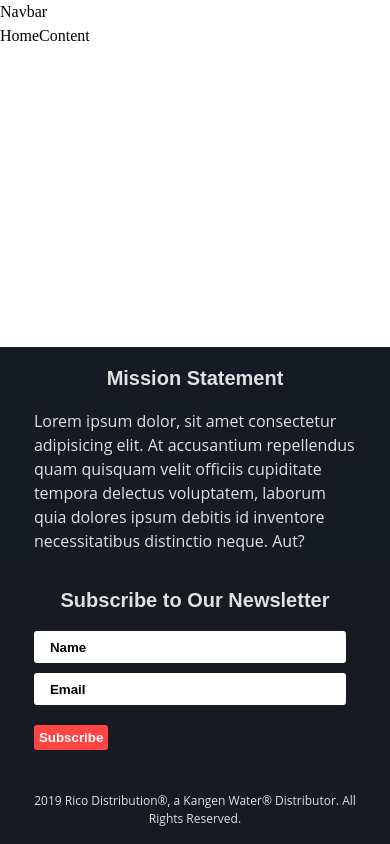
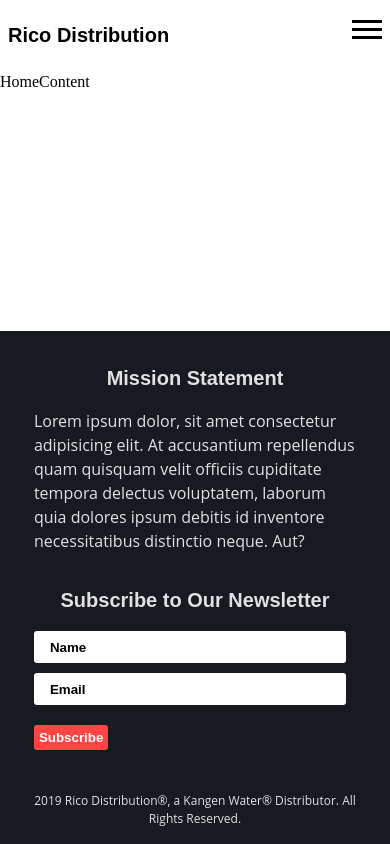
Before and after one commit to AndrewMartinez33/Rico-Distribution-Website, a React (Create React App) app: page / in a window 390 px wide. Built offline with nearby package versions, Linux system fonts and the light colour scheme.

Commit message:
added responsive navbar, footer css

```diff
--- a/src/App.css
+++ b/src/App.css
@@ -10,6 +10,73 @@
   flex: 1;
 }
 
+/* NAVBAR */
+.navigation-container {
+  display: flex;
+  justify-content: space-between;
+  align-items: center;
+  padding: 15px 8px 15px 8px;
+}
+
+#responsive-nav-items-container {
+  display: flex;
+  flex-direction: column;
+}
+
+#navigation-logo {
+  color: black;
+  font-family: var(--headline-font);
+  font-size: 1.25rem;
+  padding-top: 5px;
+  padding-bottom: 5px;
+  margin-right: 15px;
+}
+
+.nav-active {
+  font-weight: bold;
+  padding-top: 5px;
+  padding-bottom: 5px;
+  display: inline-block;
+}
+
+.navigation-item {
+  color: black;
+  padding-left: 5px;
+  padding-right: 5px;
+  display: none;
+  font-family: var(--headline-font);
+}
+
+.responsive-nav-items {
+  display: block;
+  padding-top: 25px;
+  padding-bottom: 5px;
+}
+
+.responsive-nav-items:hover {
+  font-weight: bold;
+  display: block;
+}
+
+#nav-hamburger {
+  display: block;
+  align-self: start;
+  width: 30px;
+  right: 8px;
+  top: 10px;
+}
+
+#nav-hamburger:hover {
+  cursor: pointer;
+}
+
+.hamburger {
+  width: 100%;
+  height: 3px;
+  background-color: black;
+  margin: 5px 0;
+}
+
 /* FOOTER */
 .footer-container {
   background-color: #171a20;
@@ -17,7 +84,9 @@
   height: auto;
   width: 100vw;
   font-family: var(--paragraph-font);
+  padding: 1rem 0 0 0;
 }
+
 
 .footer-box {
   width: 90%;
@@ -32,7 +101,6 @@
 
 .footer-box-left {
   width: 100%;
-  background-color: #161a24;
   padding: 1rem;
 }
 
@@ -96,6 +164,20 @@ textarea:focus::placeholder {
 /* Medium devices (tablets, 768px and up) */
 
 @media (min-width: 768px) {
+  .navigation-item {
+    display: inline-flex;
+  }
+
+  #nav-hamburger {
+    display: none;
+  }
+
+  .navigation-item:hover {
+    font-weight: bold;
+    padding-top: 5px;
+    padding-bottom: 5px;
+  }
+
   .footer-box-left {
     width: 50%;
   }
--- a/src/Components/Footer.jsx
+++ b/src/Components/Footer.jsx
@@ -4,7 +4,7 @@ import { Link } from "react-router-dom";
 const Footer = () => {
   return (
     <div className="footer-container centered-column">
-      <div className="centered-row">
+      <div className="centered-row footer-margin">
         <div className="footer-box-left centered-column">
           <div className="centered-column footer-box">
             <div className="footer-title">Mission Statement</div>
--- a/src/Components/Navbar.jsx
+++ b/src/Components/Navbar.jsx
@@ -1,8 +1,67 @@
-import React from "react";
+import React, { Component } from "react";
 import { Link, NavLink } from "react-router-dom";
 
-const Navbar = () => {
-  return <h1>Navbar</h1>;
-};
+class Navbar extends Component {
+  ResponsiveMenu() {
+    let navLeft = document.querySelector("#nav-left");
+    let navLeftItems = document.querySelectorAll(".navigation-item");
+    navLeftItems.forEach(item => {
+      if (item.classList.contains("responsive-nav-items")) {
+        item.classList.remove("responsive-nav-items");
+        navLeft.classList.remove("responsive-nav-items-container");
+      } else {
+        item.classList.add("responsive-nav-items");
+        navLeft.classList.add("responsive-nav-items-container");
+      }
+    });
+  }
+
+  ResetNav() {
+    let navLeftItems = document.querySelectorAll(".navigation-item");
+    if (window.innerWidth >= 768) {
+      navLeftItems.forEach(item => {
+        item.classList.remove("responsive-nav-items");
+      });
+    }
+  }
+
+  componentDidMount() {
+    window.addEventListener("resize", this.ResetNav);
+  }
+
+  render() {
+    return (
+      <header>
+        <div className="navigation-container">
+          <div id="nav-left">
+            <Link to="/" id="navigation-logo" className="nav-active">
+              Rico Distribution
+            </Link>
+            <NavLink to="/about" className="navigation-item">
+              About
+            </NavLink>
+            <NavLink to="/products" className="navigation-item">
+              Products
+            </NavLink>
+            <NavLink to="/water" className="navigation-item">
+              Water
+            </NavLink>
+            <NavLink to="/contact" className="navigation-item">
+              Contact
+            </NavLink>
+            <NavLink to="/join" className="navigation-item">
+              Join
+            </NavLink>
+          </div>
+          <div onClick={this.ResponsiveMenu} id="nav-hamburger">
+            <div className="hamburger" />
+            <div className="hamburger" />
+            <div className="hamburger" />
+          </div>
+        </div>
+      </header>
+    );
+  }
+}
 
 export default Navbar;
```
